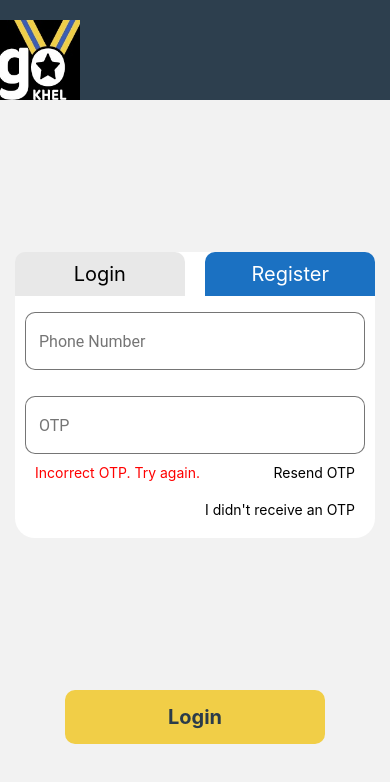
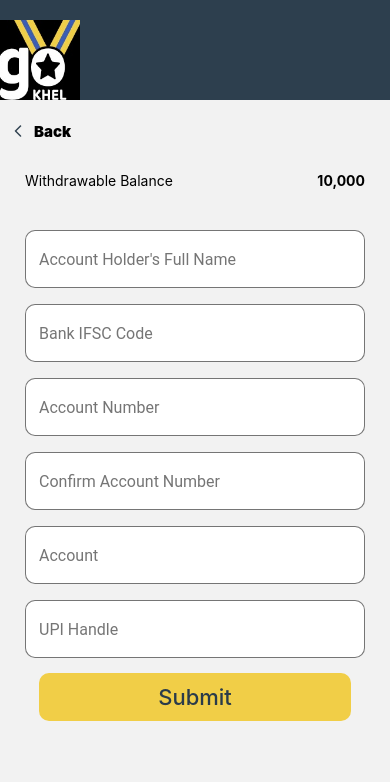
Before and after one commit to am26y2/React-Native, a React Native app: screen /Withdrawals in a window 390 px wide. Shown: the top 782 px of the page. Built offline with nearby package versions, Linux system fonts and the light colour scheme.

Commit message:
added withdrawal page

```diff
--- a/App.js
+++ b/App.js
@@ -8,6 +8,7 @@ import Popup from "./components/Popup";
 import { Example } from "./components/Example";
 import KYC from "./components/KYC";
 import MyTabs from "./components/MyTabs";
+import Withdrawals from "./components/Withdrawals/Withdrawals";
 
 const Stack = createNativeStackNavigator();
 
@@ -26,6 +27,7 @@ function App() {
         <Stack.Screen name="Popup" component={Popup} />
         <Stack.Screen name="KYC" component={KYC} />
         <Stack.Screen name="MyTabs" component={MyTabs} />
+        <Stack.Screen name="Withdrawals" component={Withdrawals} />
       </Stack.Navigator>
     </NavigationContainer>
   );
--- a/components/KYC.js
+++ b/components/KYC.js
@@ -1,5 +1,5 @@
 import React, {useState} from "react";
-import { View, Text, Image, StyleSheet, TouchableOpacity, Dimensions, ImagePickerIOS } from "react-native";
+import { View, Text, Image, StyleSheet, TouchableOpacity, Dimensions} from "react-native";
 import { TextInput } from "react-native-paper";
 import {Button} from 'react-native-elements';
 import DateTimePicker from '@react-native-community/datetimepicker';
--- /dev/null
+++ b/components/Withdrawals/RequestWithdrawal.js
@@ -0,0 +1,91 @@
+import React from 'react'
+import {View,Text,StyleSheet,TouchableOpacity, Dimensions} from 'react-native';
+import { TextInput } from "react-native-paper";
+import {Button} from 'react-native-elements';
+import Header from "../Header";
+
+export default function RequestWithdrawal() {
+    return (
+        <View>
+            <View style={styles.balance}>
+                <Text>Withdrawable Balance</Text>
+                <Text style={{fontWeight: '700'}}>10,000</Text>
+            </View>
+            <View style={styles.inputContainer}>
+            <TextInput
+                theme={{ roundness: 10 }}
+                label="Account Holder's Full Name"
+                length={10}
+                style={styles.input}
+                mode="outlined"
+              />
+            <TextInput
+                theme={{ roundness: 10 }}
+                label="Bank IFSC Code"
+                length={10}
+                style={styles.input}
+                mode="outlined"
+              />
+            <TextInput
+                theme={{ roundness: 10 }}
+                label="Account Number"
+                length={10}
+                style={styles.input}
+                mode="outlined"
+              />
+            <TextInput
+                theme={{ roundness: 10 }}
+                label="Confirm Account Number"
+                length={10}
+                style={styles.input}
+                mode="outlined"
+              />
+            <TextInput
+                theme={{ roundness: 10 }}
+                label="Account"
+                length={10}
+                style={styles.input}
+                mode="outlined"
+              />
+            <TextInput
+                theme={{ roundness: 10 }}
+                label="UPI Handle"
+                length={10}
+                style={styles.input}
+                mode="outlined"
+              />
+            </View>
+            <View style={{ alignItems: "center", bottom: 10}}>
+            <TouchableOpacity>
+            <Button titleStyle={{color:"#2A3B4A", fontSize: 22, fontWeight: '500'}} buttonStyle={styles.selectFileButton} title="Submit"/>
+            </TouchableOpacity>
+          </View>
+        </View>
+    )
+}
+
+const styles = StyleSheet.create({
+    balance: {
+        display: 'flex',
+        flexDirection: 'row',
+        justifyContent: 'space-between',
+        marginLeft: 25,
+        marginRight: 25,
+        marginTop: 30
+    },
+    input: {
+        // height: 40,
+        borderRadius: 20,
+        backgroundColor: "white",
+        marginTop: 10
+    },
+    inputContainer: {
+        margin: 25
+    },
+    selectFileButton: {
+        backgroundColor: '#F1CE47',
+        width: Dimensions.get("window").width * 0.8,
+        padding: 10,
+        borderRadius: 10
+    }
+})
--- /dev/null
+++ b/components/Withdrawals/Withdrawals.js
@@ -0,0 +1,102 @@
+import React, { useState } from 'react'
+import {View,Text,FlatList,StyleSheet,Image} from 'react-native';
+import Header from "../Header";
+import RequestWithdrawal from './RequestWithdrawal';
+export default function Withdrawals() {
+    const [withdrawals, setWithdrawals] = useState([
+        {isProcessedByBank: 'Processed by Bank', dateTime: '24 Aug, 11:37 AM', amount: '1000.00', transactionID: '#0849728', key: Math.random() * 10000},
+        {isProcessedByBank: 'Processed by Bank', dateTime: '24 Aug, 11:37 AM', amount: '1000.00', transactionID: '#0849728', key: Math.random() * 10000},
+        {isProcessedByBank: 'Processed by Bank', dateTime: '24 Aug, 11:37 AM', amount: '1000.00', transactionID: '#0849728', key: Math.random() * 10000},
+        {isProcessedByBank: 'Processed by Bank', dateTime: '24 Aug, 11:37 AM', amount: '1000.00', transactionID: '#0849728', key: Math.random() * 10000},
+        {isProcessedByBank: 'Processed by Bank', dateTime: '24 Aug, 11:37 AM', amount: '1000.00', transactionID: '#0849728', key: Math.random() * 10000},
+        {isProcessedByBank: 'Processed by Bank', dateTime: '24 Aug, 11:37 AM', amount: '1000.00', transactionID: '#0849728', key: Math.random() * 10000},
+        {isProcessedByBank: 'Processed by Bank', dateTime: '24 Aug, 11:37 AM', amount: '1000.00', transactionID: '#0849728', key: Math.random() * 10000},
+        {isProcessedByBank: 'Processed by Bank', dateTime: '24 Aug, 11:37 AM', amount: '1000.00', transactionID: '#0849728', key: Math.random() * 10000},
+        {isProcessedByBank: 'Processed by Bank', dateTime: '24 Aug, 11:37 AM', amount: '1000.00', transactionID: '#0849728', key: Math.random() * 10000},
+        {isProcessedByBank: 'Processed by Bank', dateTime: '24 Aug, 11:37 AM', amount: '1000.00', transactionID: '#0849728', key: Math.random() * 10000},
+        {isProcessedByBank: 'Processed by Bank', dateTime: '24 Aug, 11:37 AM', amount: '1000.00', transactionID: '#0849728', key: Math.random() * 10000},
+        {isProcessedByBank: 'Processed by Bank', dateTime: '24 Aug, 11:37 AM', amount: '1000.00', transactionID: '#0849728', key: Math.random() * 10000},
+        {isProcessedByBank: 'Processed by Bank', dateTime: '24 Aug, 11:37 AM', amount: '1000.00', transactionID: '#0849728', key: Math.random() * 10000},
+        {isProcessedByBank: 'Processed by Bank', dateTime: '24 Aug, 11:37 AM', amount: '1000.00', transactionID: '#0849728', key: Math.random() * 10000},
+        {isProcessedByBank: 'Processed by Bank', dateTime: '24 Aug, 11:37 AM', amount: '1000.00', transactionID: '#0849728', key: Math.random() * 10000},
+        {isProcessedByBank: 'Processed by Bank', dateTime: '24 Aug, 11:37 AM', amount: '1000.00', transactionID: '#0849728', key: Math.random() * 10000},
+        {isProcessedByBank: 'Processed by Bank', dateTime: '24 Aug, 11:37 AM', amount: '1000.00', transactionID: '#0849728', key: Math.random() * 10000},
+        {isProcessedByBank: 'Processed by Bank', dateTime: '24 Aug, 11:37 AM', amount: '1000.00', transactionID: '#0849728', key: Math.random() * 10000},
+        {isProcessedByBank: 'Processed by Bank', dateTime: '24 Aug, 11:37 AM', amount: '1000.00', transactionID: '#0849728', key: Math.random() * 10000},
+    ])
+    const [requestWithdrawal, setRequestWithdrawal] = useState(true);
+    return (
+        <View>
+            <Header/>
+            <View style={styles.mainContainer}>
+            <View
+            style={{
+              display: "flex",
+              flexDirection: "row",
+              alignItems: "center",
+              marginLeft: 10
+            }}
+          >
+            <Image source={require("../../assets/left_arrow.png")} />
+            <Text style={{ fontSize: 15, paddingLeft: 5, fontWeight: "900" }}>
+              {" "}
+              Back
+            </Text>
+          </View>
+          {!requestWithdrawal && <View>
+                <Text  style={{marginTop: 20,marginBottom: 15,marginLeft: 15,fontFamily: 'Roboto',fontSize: 16, fontWeight: '700'}}>Withdrawals</Text>
+                <FlatList data={withdrawals} renderItem={({ item }) => (
+                    <View style={styles.listGroup}>
+                        <View style={styles.listItem}>
+                        <Text style={styles.processBank}>{item.isProcessedByBank}</Text>
+                        <Text style={styles.processBank}>{item.amount}</Text>
+                        </View>
+                        <View style={styles.listItem1}>
+                        <Text style={styles.date}>{item.dateTime}</Text>
+                        <Text style={styles.transaction}>{item.transactionID}</Text>
+                        </View>
+                    </View>
+                )}/>
+            </View>}
+
+            {requestWithdrawal && <RequestWithdrawal />}
+        </View>
+        </View>
+    )
+}
+
+const styles = StyleSheet.create({
+    mainContainer: {
+        marginTop: 120
+    },
+    listGroup: {
+        backgroundColor: "white",
+        marginLeft: 10,
+        marginRight: 10,
+        marginTop: 5,
+        borderRadius: 10,
+        padding: 10
+    },
+    listItem: {
+        display: 'flex',
+        flexDirection: 'row',
+        justifyContent: 'space-between'
+    },
+    listItem1: {
+        display: 'flex',
+        flexDirection: 'row',
+        justifyContent: 'space-between',
+        marginTop: 20
+    },
+    processBank:{
+        fontSize: 12,
+        fontWeight: 'bold'
+    },
+    date:{
+        fontSize: 12
+    },
+    transaction: {
+        fontSize: 12,
+        color: 'rgba(50,50,50,0.4)'
+    }
+})
```
